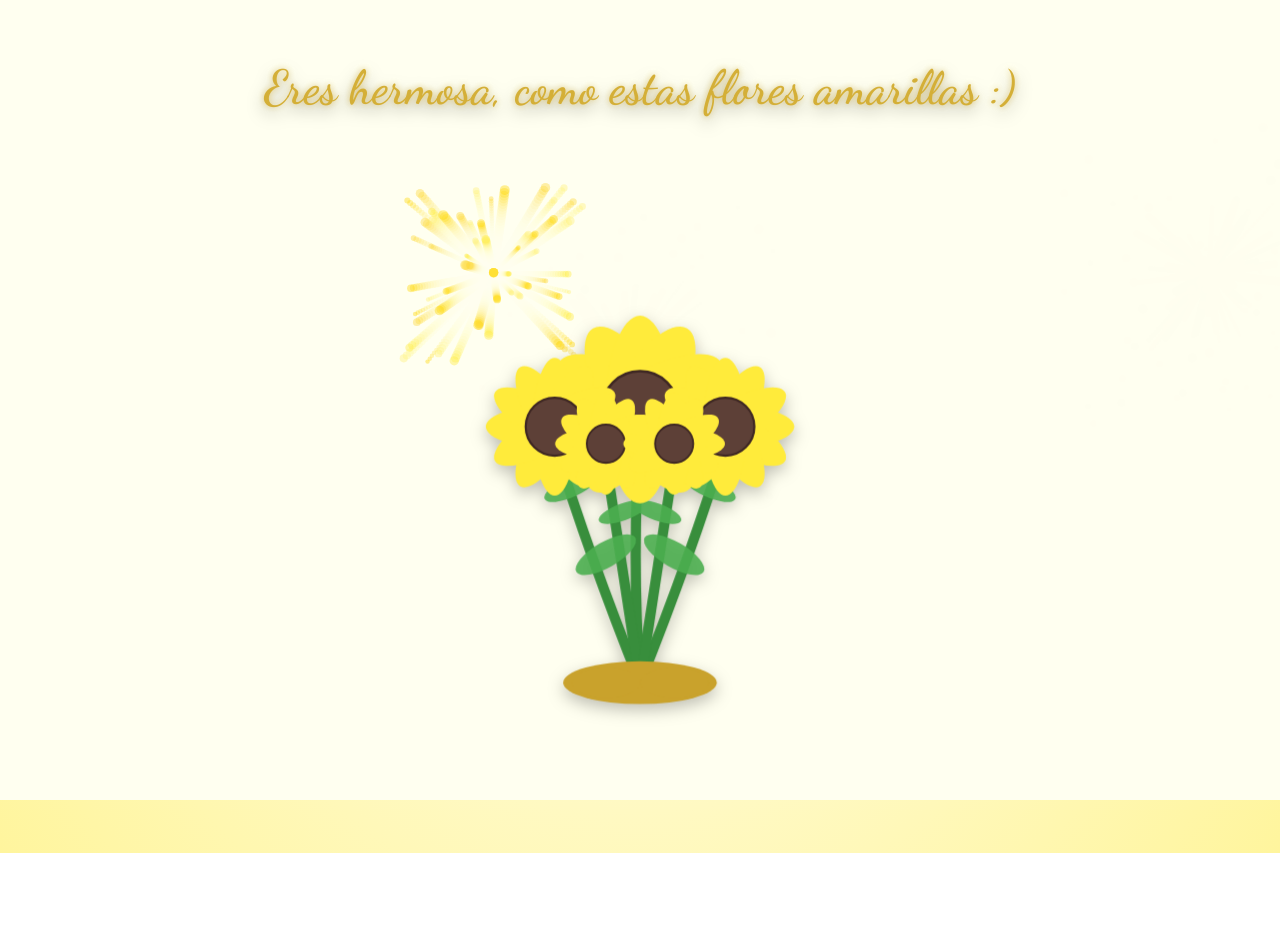
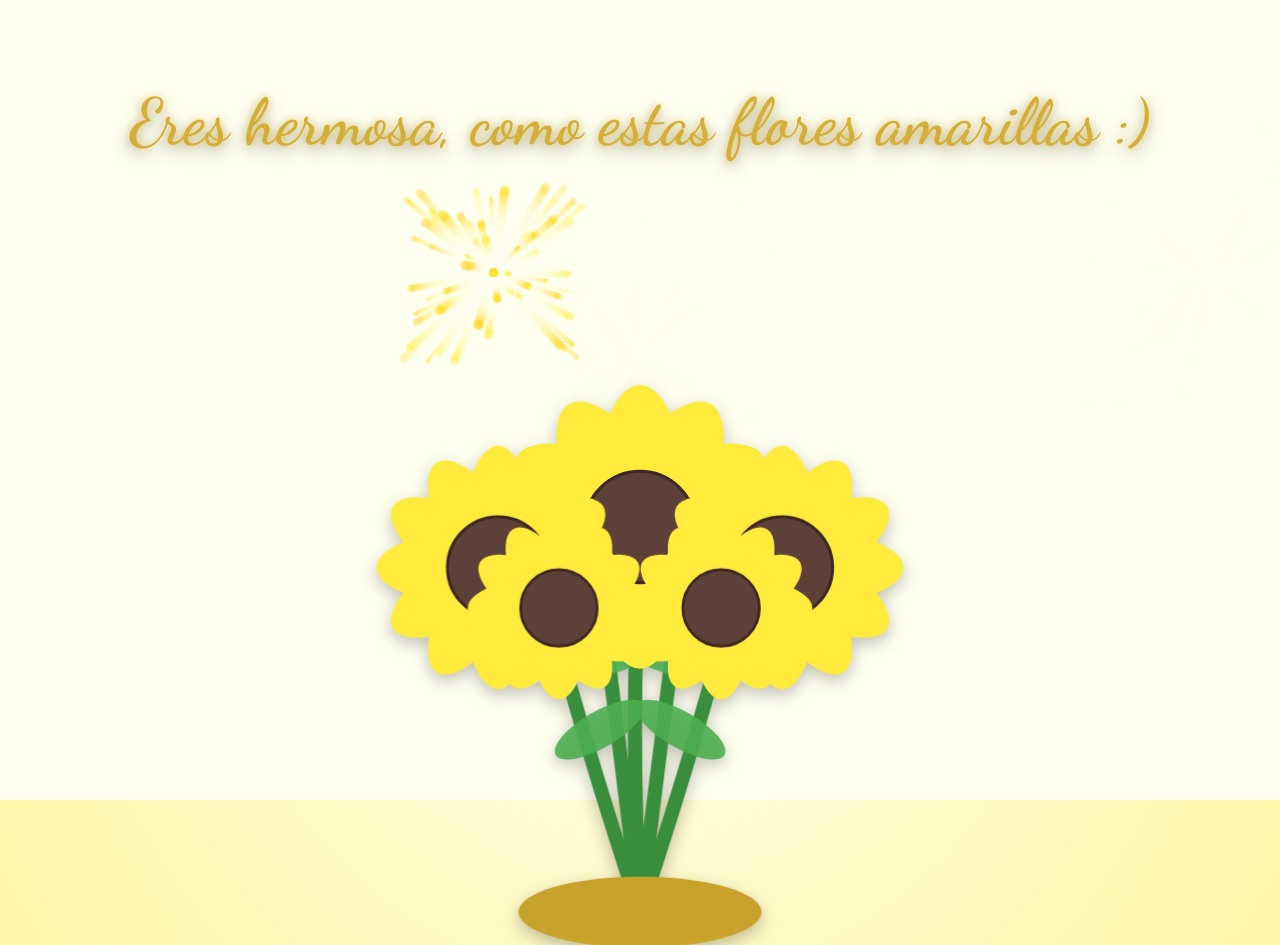
Before and after one commit to lgsuspe/lgsuspe.github.io, a plain HTML site: page index.html in a window 1280 px wide. Shown: the top 945 px of the page. Before the commit the page ends 853 px from the top, so only its background shows below. Drawn offline with Linux system fonts and the light colour scheme.

Commit message:
Update index.html

```diff
--- a/index.html
+++ b/index.html
@@ -3,7 +3,7 @@
 <head>
   <meta charset="utf-8" />
   <meta name="viewport" content="width=device-width, initial-scale=1" />
-  <title>No más espectadora xd</title>
+  <title>Ramo de Girasoles</title>
   <style>
     @import url('https://fonts.googleapis.com/css2?family=Dancing+Script:wght@600&display=swap');
 
@@ -18,14 +18,14 @@
       font-family: 'Segoe UI', sans-serif;
     }
     svg{
-      width:80%;
+      width:95%;
       height:auto;
       z-index:2;
       position:relative;
       filter:drop-shadow(0 6px 8px rgba(0,0,0,0.25));
     }
     text{
-      font-size:56px;
+      font-size:64px;
       fill:#d4af37;
       font-weight:600;
       text-anchor:middle;
@@ -60,102 +60,102 @@
 </head>
 <body>
   <canvas id="fireworks"></canvas>
-  <svg xmlns="http://www.w3.org/2000/svg" viewBox="0 0 1200 1000">
+  <svg xmlns="http://www.w3.org/2000/svg" viewBox="0 0 1200 1100">
     <!-- Texto arriba -->
-    <text x="600" y="120">Eres hermosa, como estas flores amarillas :)</text>
+    <text x="600" y="140">Eres hermosa, como estas flores amarillas :)</text>
 
     <!-- Tallos -->
-    <g stroke="#388e3c" stroke-width="12" fill="none">
-      <path d="M600 800 Q590 650 600 500" />
-      <path d="M600 800 Q540 650 500 520" />
-      <path d="M600 800 Q660 650 700 520" />
-      <path d="M600 800 Q580 670 560 540" />
-      <path d="M600 800 Q620 670 640 540" />
+    <g stroke="#388e3c" stroke-width="14" fill="none">
+      <path d="M600 900 Q590 720 600 540" />
+      <path d="M600 900 Q540 720 500 560" />
+      <path d="M600 900 Q660 720 700 560" />
+      <path d="M600 900 Q580 740 560 580" />
+      <path d="M600 900 Q620 740 640 580" />
     </g>
 
     <!-- Hojas -->
     <g fill="#4caf50" opacity="0.9">
-      <ellipse cx="560" cy="650" rx="40" ry="15" transform="rotate(-30 560 650)"/>
-      <ellipse cx="640" cy="650" rx="40" ry="15" transform="rotate(30 640 650)"/>
-      <ellipse cx="520" cy="570" rx="35" ry="12" transform="rotate(-25 520 570)"/>
-      <ellipse cx="680" cy="570" rx="35" ry="12" transform="rotate(25 680 570)"/>
-      <ellipse cx="580" cy="600" rx="30" ry="10" transform="rotate(-20 580 600)"/>
-      <ellipse cx="620" cy="600" rx="30" ry="10" transform="rotate(20 620 600)"/>
+      <ellipse cx="560" cy="720" rx="50" ry="18" transform="rotate(-30 560 720)"/>
+      <ellipse cx="640" cy="720" rx="50" ry="18" transform="rotate(30 640 720)"/>
+      <ellipse cx="520" cy="600" rx="45" ry="15" transform="rotate(-25 520 600)"/>
+      <ellipse cx="680" cy="600" rx="45" ry="15" transform="rotate(25 680 600)"/>
+      <ellipse cx="580" cy="650" rx="40" ry="12" transform="rotate(-20 580 650)"/>
+      <ellipse cx="620" cy="650" rx="40" ry="12" transform="rotate(20 620 650)"/>
     </g>
 
     <!-- Girasoles -->
     <g id="sunflowers">
       <!-- Central -->
-      <g transform="translate(600,480)">
+      <g transform="translate(600,520)">
         <g fill="#ffeb3b">
-          <ellipse rx="110" ry="40" transform="rotate(0)"/>
-          <ellipse rx="110" ry="40" transform="rotate(30)"/>
-          <ellipse rx="110" ry="40" transform="rotate(60)"/>
-          <ellipse rx="110" ry="40" transform="rotate(90)"/>
-          <ellipse rx="110" ry="40" transform="rotate(120)"/>
-          <ellipse rx="110" ry="40" transform="rotate(150)"/>
+          <ellipse rx="140" ry="50" transform="rotate(0)"/>
+          <ellipse rx="140" ry="50" transform="rotate(30)"/>
+          <ellipse rx="140" ry="50" transform="rotate(60)"/>
+          <ellipse rx="140" ry="50" transform="rotate(90)"/>
+          <ellipse rx="140" ry="50" transform="rotate(120)"/>
+          <ellipse rx="140" ry="50" transform="rotate(150)"/>
         </g>
-        <circle r="45" fill="#5d4037" stroke="#3e2723" stroke-width="3"/>
+        <circle r="55" fill="#5d4037" stroke="#3e2723" stroke-width="3"/>
       </g>
 
       <!-- Izquierda -->
-      <g transform="translate(500,500) scale(0.85)">
+      <g transform="translate(460,560) scale(1)">
         <g fill="#ffeb3b">
-          <ellipse rx="95" ry="30" transform="rotate(0)"/>
-          <ellipse rx="95" ry="30" transform="rotate(30)"/>
-          <ellipse rx="95" ry="30" transform="rotate(60)"/>
-          <ellipse rx="95" ry="30" transform="rotate(90)"/>
-          <ellipse rx="95" ry="30" transform="rotate(120)"/>
-          <ellipse rx="95" ry="30" transform="rotate(150)"/>
+          <ellipse rx="120" ry="40" transform="rotate(0)"/>
+          <ellipse rx="120" ry="40" transform="rotate(30)"/>
+          <ellipse rx="120" ry="40" transform="rotate(60)"/>
+          <ellipse rx="120" ry="40" transform="rotate(90)"/>
+          <ellipse rx="120" ry="40" transform="rotate(120)"/>
+          <ellipse rx="120" ry="40" transform="rotate(150)"/>
         </g>
-        <circle r="40" fill="#5d4037" stroke="#3e2723" stroke-width="3"/>
+        <circle r="50" fill="#5d4037" stroke="#3e2723" stroke-width="3"/>
       </g>
 
       <!-- Derecha -->
-      <g transform="translate(700,500) scale(0.85)">
+      <g transform="translate(740,560) scale(1)">
         <g fill="#ffeb3b">
-          <ellipse rx="95" ry="30" transform="rotate(0)"/>
-          <ellipse rx="95" ry="30" transform="rotate(30)"/>
-          <ellipse rx="95" ry="30" transform="rotate(60)"/>
-          <ellipse rx="95" ry="30" transform="rotate(90)"/>
-          <ellipse rx="95" ry="30" transform="rotate(120)"/>
-          <ellipse rx="95" ry="30" transform="rotate(150)"/>
+          <ellipse rx="120" ry="40" transform="rotate(0)"/>
+          <ellipse rx="120" ry="40" transform="rotate(30)"/>
+          <ellipse rx="120" ry="40" transform="rotate(60)"/>
+          <ellipse rx="120" ry="40" transform="rotate(90)"/>
+          <ellipse rx="120" ry="40" transform="rotate(120)"/>
+          <ellipse rx="120" ry="40" transform="rotate(150)"/>
         </g>
-        <circle r="40" fill="#5d4037" stroke="#3e2723" stroke-width="3"/>
+        <circle r="50" fill="#5d4037" stroke="#3e2723" stroke-width="3"/>
       </g>
 
       <!-- Extremo izquierdo -->
-      <g transform="translate(560,520) scale(0.7)">
+      <g transform="translate(520,600) scale(0.9)">
         <g fill="#ffeb3b">
-          <ellipse rx="85" ry="28" transform="rotate(0)"/>
-          <ellipse rx="85" ry="28" transform="rotate(30)"/>
-          <ellipse rx="85" ry="28" transform="rotate(60)"/>
-          <ellipse rx="85" ry="28" transform="rotate(90)"/>
-          <ellipse rx="85" ry="28" transform="rotate(120)"/>
-          <ellipse rx="85" ry="28" transform="rotate(150)"/>
+          <ellipse rx="100" ry="35" transform="rotate(0)"/>
+          <ellipse rx="100" ry="35" transform="rotate(30)"/>
+          <ellipse rx="100" ry="35" transform="rotate(60)"/>
+          <ellipse rx="100" ry="35" transform="rotate(90)"/>
+          <ellipse rx="100" ry="35" transform="rotate(120)"/>
+          <ellipse rx="100" ry="35" transform="rotate(150)"/>
         </g>
-        <circle r="32" fill="#5d4037" stroke="#3e2723" stroke-width="3"/>
+        <circle r="42" fill="#5d4037" stroke="#3e2723" stroke-width="3"/>
       </g>
 
       <!-- Extremo derecho -->
-      <g transform="translate(640,520) scale(0.7)">
+      <g transform="translate(680,600) scale(0.9)">
         <g fill="#ffeb3b">
-          <ellipse rx="85" ry="28" transform="rotate(0)"/>
-          <ellipse rx="85" ry="28" transform="rotate(30)"/>
-          <ellipse rx="85" ry="28" transform="rotate(60)"/>
-          <ellipse rx="85" ry="28" transform="rotate(90)"/>
-          <ellipse rx="85" ry="28" transform="rotate(120)"/>
-          <ellipse rx="85" ry="28" transform="rotate(150)"/>
+          <ellipse rx="100" ry="35" transform="rotate(0)"/>
+          <ellipse rx="100" ry="35" transform="rotate(30)"/>
+          <ellipse rx="100" ry="35" transform="rotate(60)"/>
+          <ellipse rx="100" ry="35" transform="rotate(90)"/>
+          <ellipse rx="100" ry="35" transform="rotate(120)"/>
+          <ellipse rx="100" ry="35" transform="rotate(150)"/>
         </g>
-        <circle r="32" fill="#5d4037" stroke="#3e2723" stroke-width="3"/>
+        <circle r="42" fill="#5d4037" stroke="#3e2723" stroke-width="3"/>
       </g>
     </g>
 
     <!-- Base dorada elegante -->
     <g fill="#c9a22c">
-      <ellipse cx="600" cy="800" rx="90" ry="25"/>
-      <ellipse cx="560" cy="800" rx="40" ry="18"/>
-      <ellipse cx="640" cy="800" rx="40" ry="18"/>
+      <ellipse cx="600" cy="900" rx="120" ry="35"/>
+      <ellipse cx="540" cy="900" rx="55" ry="25"/>
+      <ellipse cx="660" cy="900" rx="55" ry="25"/>
     </g>
   </svg>
 
```
